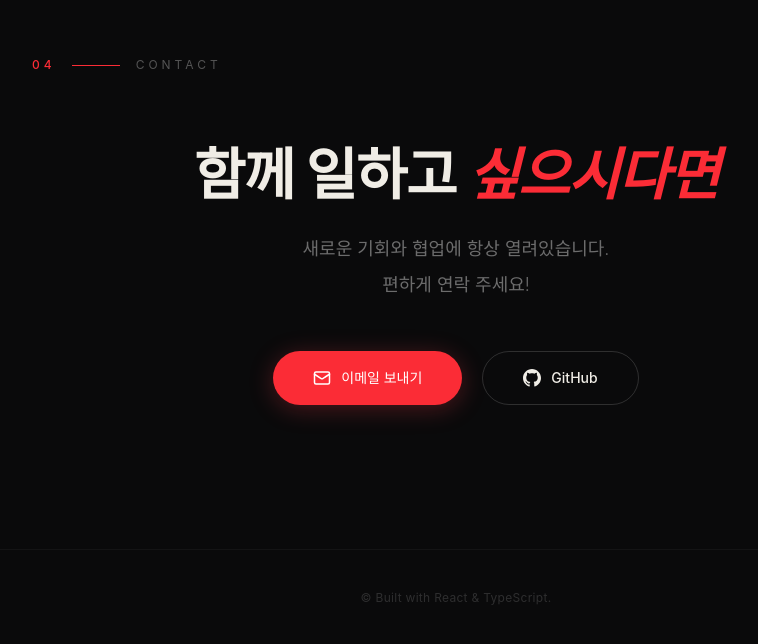
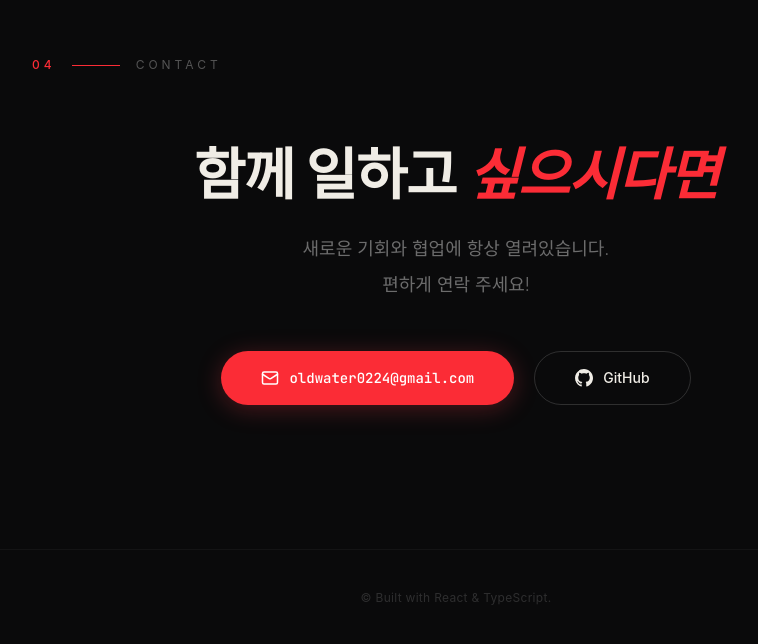
Before and after one commit to oldwater0224/portFolio, a React (Vite) app: page / in a window 1280 px wide. Shown: the part 4967-5611 px from the top of the page, without its empty margins (184-942 px from the left). Built offline with nearby package versions, Linux system fonts and the light colour scheme; a web font is replaced by a local one.

Commit message:
contact and footer component modify

```diff
--- a/src/App.tsx
+++ b/src/App.tsx
@@ -521,7 +521,7 @@
         <FadeIn delay={0.3}>
           <div className="flex gap-5 justify-center flex-wrap">
             <a
-              href="/"
+
               className="inline-flex items-center gap-2.5 bg-red-500 text-white no-underline py-4 px-10 rounded-full text-sm font-medium transition-all duration-300 shadow-[0_4px_24px_rgba(230,57,70,0.3)] hover:-translate-y-0.5 hover:shadow-[0_8px_32px_rgba(230,57,70,0.4)]"
             >
               <svg
@@ -537,7 +537,10 @@
                 <rect x="2" y="4" width="20" height="16" rx="2" />
                 <path d="m22 7-8.97 5.7a1.94 1.94 0 0 1-2.06 0L2 7" />
               </svg>
-              이메일 보내기
+              <div>
+
+                <span className="text-sm font-mono">oldwater0224@gmail.com</span>
+              </div>
             </a>
             <a
               href="https://github.com/oldwater0224"
```
